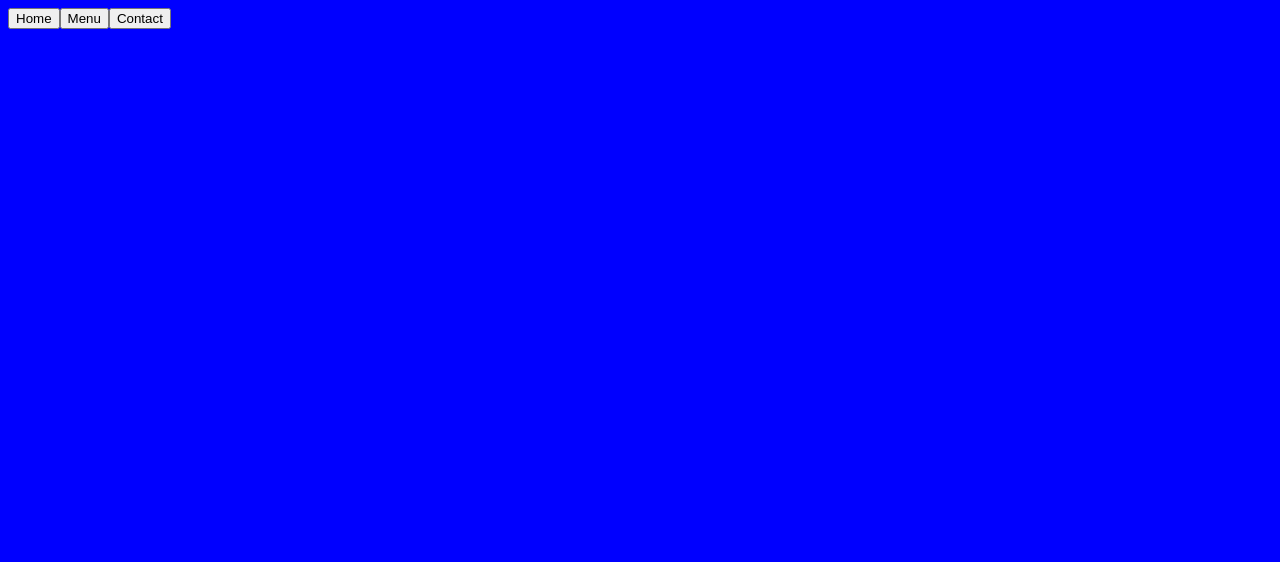
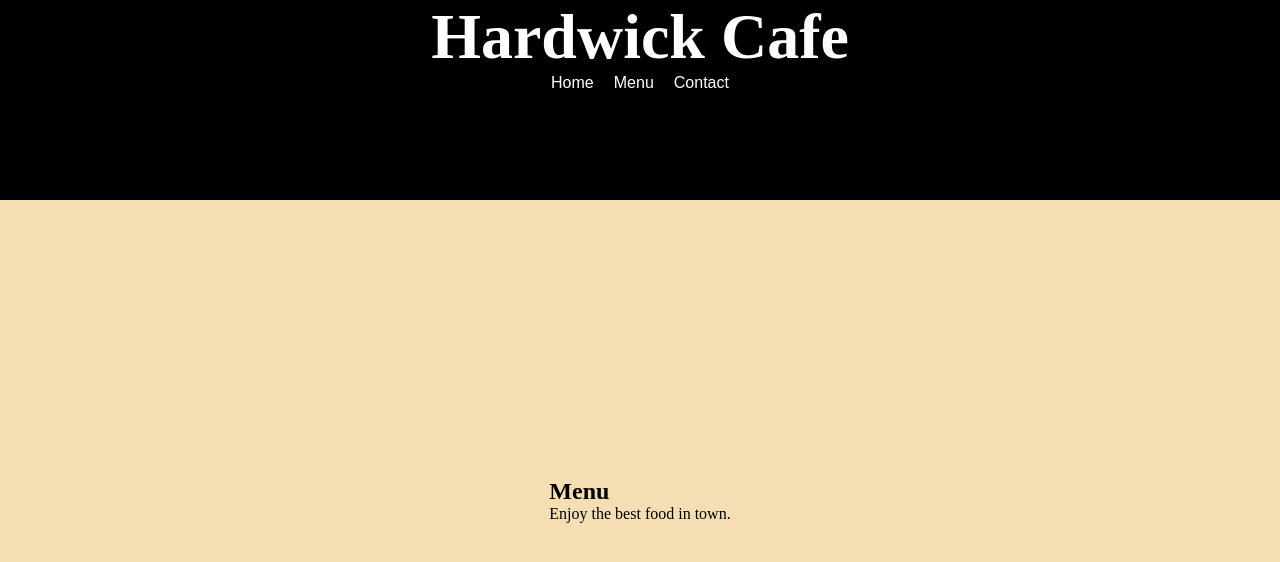
Before and after one commit to Graham4914/Restaurant, a website built with webpack: page src/index.html in a window 1280 px wide. Both pictures are taken after a click on the button "Menu". Built offline with nearby package versions, Linux system fonts and the light colour scheme.

Commit message:
Set up dynamic tab functionality and refined layout structure

```diff
--- a/package.json
+++ b/package.json
@@ -5,6 +5,7 @@
   "main": "index.js",
   "scripts": {
     "test": "echo \"Error: no test specified\" && exit 1",
+    "start": "webpack serve --open",
     "build": "webpack"
   },
   "author": "",
@@ -14,6 +15,7 @@
     "html-webpack-plugin": "^5.6.0",
     "style-loader": "^3.3.4",
     "webpack": "^5.91.0",
-    "webpack-cli": "^5.1.4"
+    "webpack-cli": "^5.1.4",
+    "webpack-dev-server": "^5.0.4"
   }
 }
--- /dev/null
+++ b/src/contact.js
@@ -0,0 +1,12 @@
+function createContactContent() {
+    const contactContent = document.createElement('div');
+    contactContent.classList.add('contact-content');
+    contactContent.innerHTML = `
+    <h2>This is our address!</h2>
+    <p>Enjoy the best food in town.</p>
+    `;
+    return contactContent;
+
+}
+
+export default createContactContent;
--- /dev/null
+++ b/src/home.js
@@ -0,0 +1,13 @@
+function createHomeContent() {
+    const homeContent = document.createElement('div');
+    homeContent.classList.add('home-content');
+    homeContent.innerHTML = `
+    <h2>Welcome to the Hardwick Cafe</h2>
+    <p>Enjoy the best food in town.</p>
+    <p>Welcome to our cozy corner of the web!</p>
+    `;
+    return homeContent;
+
+}
+
+export default createHomeContent;
--- a/src/index.html
+++ b/src/index.html
@@ -8,11 +8,7 @@
 </head>
 
 <body>
-    <header>
-        <nav>
-            <!-- webpack to inject -->
-        </nav>
-    </header>
+
     <div id="content">
         <!-- webpack to inject -->
     </div>
--- a/src/index.js
+++ b/src/index.js
@@ -1,8 +1,21 @@
 import './styles.css';
+import createHomeContent from './home';
+import createContactContent from './contact';
+import createMenuContent from './menu';
+
+
 
 function createHeader() {
     const header = document.createElement('header');
-    header.classList.add('header')
+    header.classList.add('header');
+
+    const logoDiv = document.createElement('div');
+    logoDiv.id = 'logo';
+    logoDiv.innerHTML = `
+    <h1>Hardwick Cafe</h1>
+  `;
+
+    logoDiv.classList.add('logo');
 
     const nav = document.createElement('nav');
     nav.classList.add('nav');
@@ -16,12 +29,14 @@ function createHeader() {
 
     const menuButton = document.createElement('button');
     menuButton.textContent = 'Menu';
+    menuButton.classList.add('nav-item');
     menuButton.id = 'menu';
 
     //ev
 
     const contactButton = document.createElement('button');
     contactButton.textContent = 'Contact';
+    contactButton.classList.add('nav-item');
     contactButton.id = 'contact';
 
 
@@ -29,6 +44,7 @@ function createHeader() {
     nav.appendChild(menuButton);
     nav.appendChild(contactButton);
 
+    header.appendChild(logoDiv);
     header.appendChild(nav);
     return header;
 }
@@ -49,11 +65,39 @@ function createFooter() {
     return footer;
 }
 
+function addEventListeners(mainContent) {
+    const homeButton = document.getElementById('home');
+    homeButton.addEventListener('click', () => {
+        mainContent.innerHTML = '';
+        mainContent.appendChild(createHomeContent());
+    });
+
+    const menuButton = document.getElementById('menu');
+    menuButton.addEventListener('click', () => {
+        mainContent.innerHTML = '';
+        mainContent.appendChild(createMenuContent());
+    });
+
+    const contactButton = document.getElementById('contact');
+    contactButton.addEventListener('click', () => {
+        mainContent.innerHTML = '';
+        mainContent.appendChild(createContactContent());
+    });
+}
+
+
+
 function initializeWebsite() {
     const content = document.getElementById('content');
+    const mainContent = createMainContent();
+
     content.appendChild(createHeader());
-    content.appendChild(createMainContent());
+    content.appendChild(mainContent);
     content.appendChild(createFooter());
+
+    addEventListeners(mainContent);
+
+    mainContent.appendChild(createHomeContent());
 
 }
 
--- /dev/null
+++ b/src/menu.js
@@ -0,0 +1,12 @@
+function createMenuContent() {
+    const menuContent = document.createElement('div');
+    menuContent.classList.add('menu-content');
+    menuContent.innerHTML = `
+    <h2>Menu</h2>
+    <p>Enjoy the best food in town.</p>
+    `;
+    return menuContent;
+
+}
+
+export default createMenuContent;
--- a/src/styles.css
+++ b/src/styles.css
@@ -1,3 +1,58 @@
+* {
+    margin: 0;
+    padding: 0;
+    box-sizing: border-box;
+}
+
+body,html {
+    height: 100%;
+}
+
 body {
-    background-color: blue;
+    display: flex;
+    flex-direction: column;
+    justify-content: space-between;
 }
+header nav {
+    display: flex;
+    justify-content: center;
+    align-items: center;
+}
+
+.nav-item {
+    margin: 0 10px;
+    font-size: 1rem;
+    border-bottom: 2px solid transparent;
+    transition: transfrom 0.3s;
+}
+
+.nav-item:active {
+    border-bottom: 2px solid white;
+}
+
+.logo {
+    font-size: 2em;
+    text-align: center;
+    color: white;
+}
+
+.main-content {
+    min-height: calc(100vh - 200px);
+    display: flex;
+    justify-content: center;
+    align-items: center;
+    background-color: wheat;
+}
+
+
+.header {
+    height: 200px;
+    background-color: black;
+}
+
+button {
+    border-style: none;
+    color: white;
+    outline: none;
+    background: none;
+}
```
